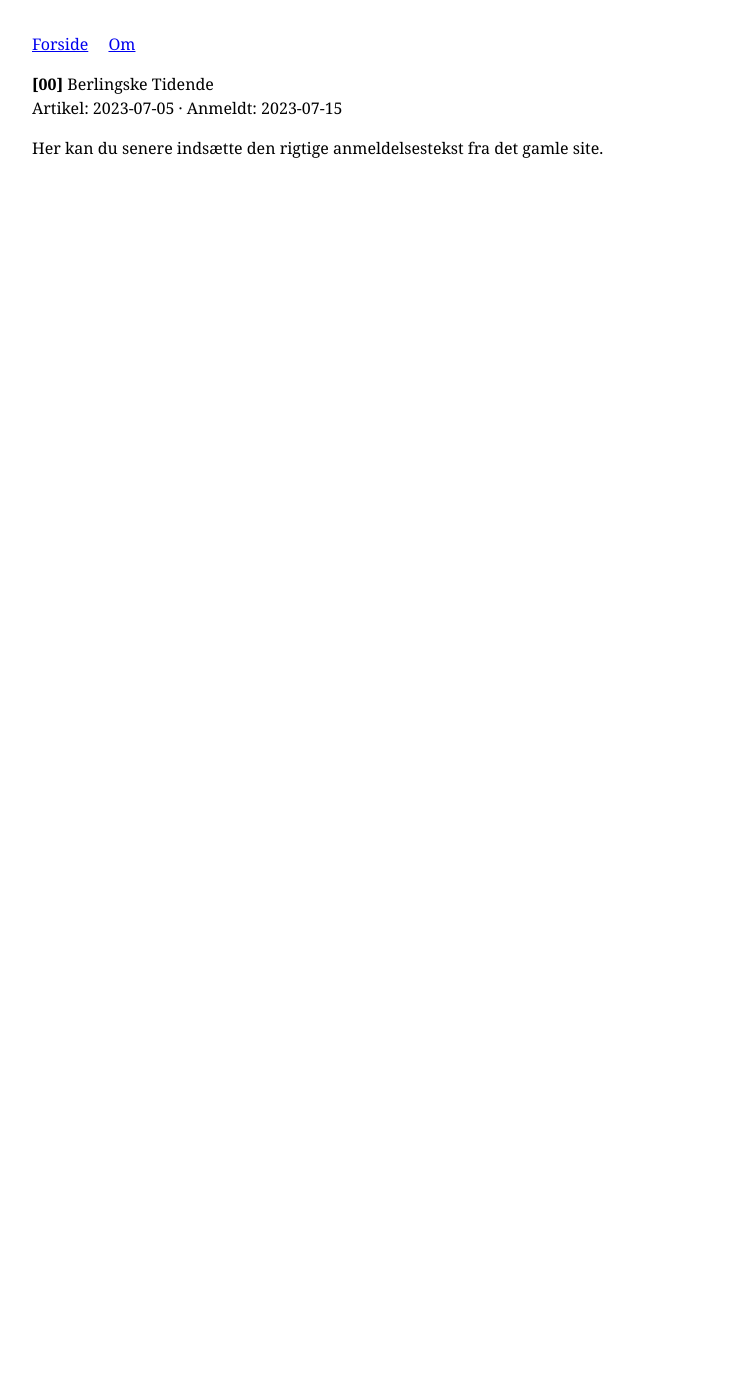
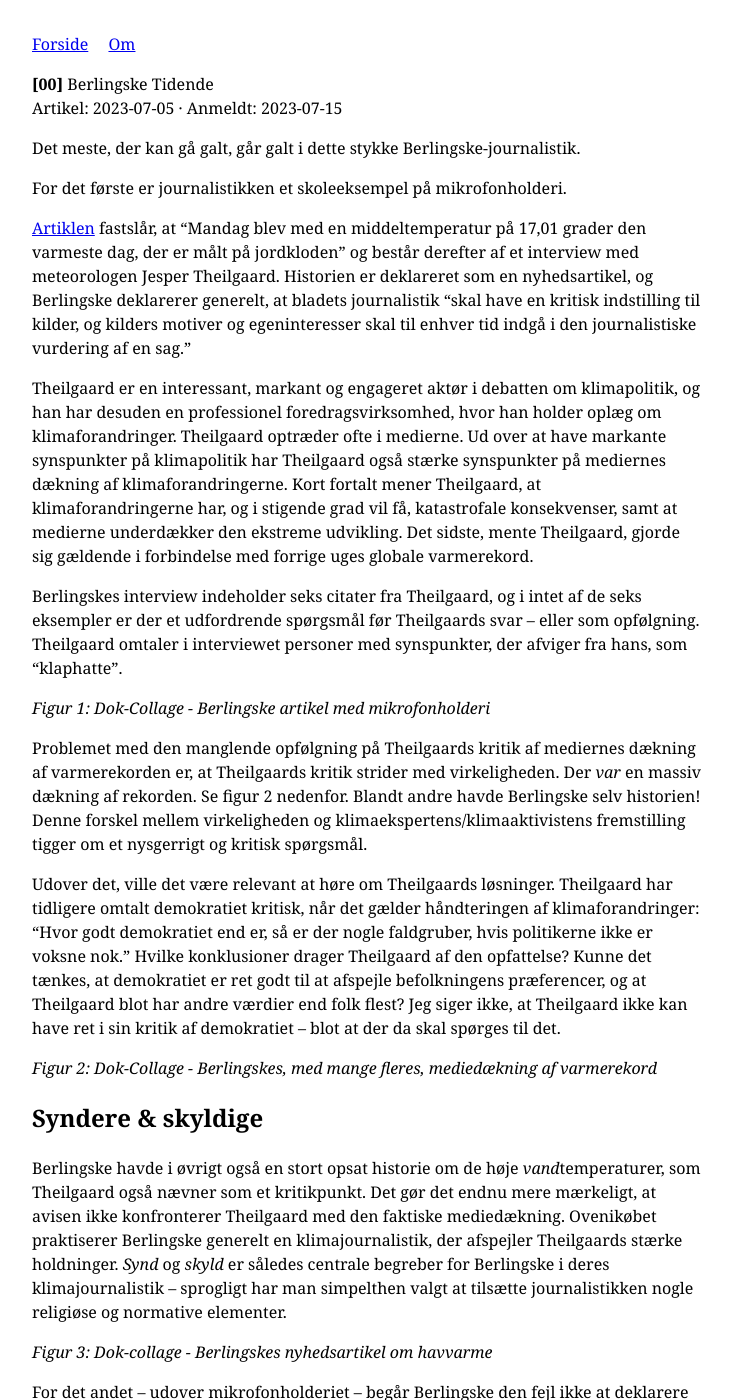
Before and after one commit to MichaelOAppel/OmJournalistik, a Jekyll site: the page built from _posts/2023-07-15-berlingske-graf.md, in a window 1280 px wide and 1400 px high. Shown: the whole window, without its empty margins (272-1004 px from the left). Built offline with Jekyll 4.4.1, drawn with Linux system fonts in a browser that asks for light colours; our own code applies the rules of GitHub Pages for plain Markdown files; some of the changed text lies outside the part shown.

Commit message:
Update 2023-07-15-berlingske-graf.md

```diff
--- a/_posts/2023-07-15-berlingske-graf.md
+++ b/_posts/2023-07-15-berlingske-graf.md
@@ -9,4 +10,42 @@ anmeldt: 2023-07-15
 **[{{ page.karakter }}]** {{ page.medie }}
 Artikel: {{ page.artikel_dato }} · Anmeldt: {{ page.anmeldt }}
 
-Her kan du senere indsætte den rigtige anmeldelsestekst fra det gamle site.
+Det meste, der kan gå galt, går galt i dette stykke Berlingske-journalistik.
+
+For det første er journalistikken et skoleeksempel på mikrofonholderi.
+
+[Artiklen](https://www.berlingske.dk/samfund/tirsdag-blev-der-skrevet-verdenshistorie-nu-bekymrer-den-her-graf) fastslår, at “Mandag blev med en middeltemperatur på 17,01 grader den varmeste dag, der er målt på jordkloden” og består derefter af et interview med meteorologen Jesper Theilgaard. Historien er deklareret som en nyhedsartikel, og Berlingske deklarerer generelt, at bladets journalistik “skal have en kritisk indstilling til kilder, og kilders motiver og egeninteresser skal til enhver tid indgå i den journalistiske vurdering af en sag.”
+
+Theilgaard er en interessant, markant og engageret aktør i debatten om klimapolitik, og han har desuden en professionel foredragsvirksomhed, hvor han holder oplæg om klimaforandringer. Theilgaard optræder ofte i medierne. Ud over at have markante synspunkter på klimapolitik har Theilgaard også stærke synspunkter på mediernes dækning af klimaforandringerne. Kort fortalt mener Theilgaard, at klimaforandringerne har, og i stigende grad vil få, katastrofale konsekvenser, samt at medierne underdækker den ekstreme udvikling. Det sidste, mente Theilgaard, gjorde sig gældende i forbindelse med forrige uges globale varmerekord.
+
+Berlingskes interview indeholder seks citater fra Theilgaard, og i intet af de seks eksempler er der et udfordrende spørgsmål før Theilgaards svar – eller som opfølgning. Theilgaard omtaler i interviewet personer med synspunkter, der afviger fra hans, som “klaphatte”.
+
+*Figur 1: Dok-Collage - Berlingske artikel med mikrofonholderi*
+
+Problemet med den manglende opfølgning på Theilgaards kritik af mediernes dækning af varmerekorden er, at Theilgaards kritik strider med virkeligheden. Der *var* en massiv dækning af rekorden. Se figur 2 nedenfor. Blandt andre havde Berlingske selv historien! Denne forskel mellem virkeligheden og klimaekspertens/klimaaktivistens fremstilling tigger om et nysgerrigt og kritisk spørgsmål.
+
+Udover det, ville det være relevant at høre om Theilgaards løsninger. Theilgaard har tidligere omtalt demokratiet kritisk, når det gælder håndteringen af klimaforandringer: “Hvor godt demokratiet end er, så er der nogle faldgruber, hvis politikerne ikke er voksne nok.” Hvilke konklusioner drager Theilgaard af den opfattelse? Kunne det tænkes, at demokratiet er ret godt til at afspejle befolkningens præferencer, og at Theilgaard blot har andre værdier end folk flest? Jeg siger ikke, at Theilgaard ikke kan have ret i sin kritik af demokratiet – blot at der da skal spørges til det.
+
+*Figur 2: Dok-Collage - Berlingskes, med mange fleres, mediedækning af varmerekord*
+
+## Syndere & skyldige
+
+Berlingske havde i øvrigt også en stort opsat historie om de høje *vand*temperaturer, som Theilgaard også nævner som et kritikpunkt. Det gør det endnu mere mærkeligt, at avisen ikke konfronterer Theilgaard med den faktiske mediedækning. Ovenikøbet praktiserer Berlingske generelt en klimajournalistik, der afspejler Theilgaards stærke holdninger. *Synd* og *skyld* er således centrale begreber for Berlingske i deres klimajournalistik – sprogligt har man simpelthen valgt at tilsætte journalistikken nogle religiøse og normative elementer.
+
+*Figur 3: Dok-collage - Berlingskes nyhedsartikel om havvarme*
+
+For det andet – udover mikrofonholderiet – begår Berlingske den fejl ikke at deklarere Jesper Theilgaard korrekt.
+
+Overskriften henviser til “forskere” og Theilgaard præsenteres som “klimaekspert”. Theilgaard markedsfører i sin foredragsvirksomhed også sig selv som “klimaekspert”. Det er fint nok, men avisen burde *også* have oplyst Theilgaards markante engagement i “klimakampen” og nævnt hans professionelle foredragsvirksomhed. Ikke fordi engagementet diskvalificerer Theilgaards aktuelle vurderinger, men fordi det er relevant for læserne at vide, at kilden ud over at have en objektiv faglig interesse (forsker/ekspert-prædikatet) *også* har haft og fortsat har et meget stærkt politisk engagement.
+
+## Hvorfor mikrofonholderi?
+
+Berlingske udvikler sig i disse år til en avis med holdningsbåret journalistik. Mit gæt er, at denne artikels mikrofonholden skal ses i den sammenhæng.
+
+Berlingske ville ikke publicere en lignende ukritisk artikel med eksempelvis en Bjørn Lomborg – simpelthen fordi Lomborgs vurderinger ikke passer med Berlingskes. Omvendt for Theilgaards holdninger, der passer godt med det politiske tyngdepunkt på Berlingeren. Og derfor undertrykker man i det aktuelle eksempel journalistisk nysgerrighed og agerer i stedet megafon for et synspunkt, som man sympatiserer med.
+
+I det konkrete tilfælde opstår så den ironiske tvist, at man også agerer megafon for en medie-kritik, der – uberettiget – rammer Berlingske selv. Uberettiget, for Berlingske havde dækket varmerekorderne intensivt. Og med den nærmest religiøse nidkærhed, der kendetegner Berlingskes klimajournalistik.
+
+## At deklarere eller ikke at deklarere
+
+Det er ikke i sig selv et problem, at medier går over til en holdningsbaseret journalistik. Slet ikke. Der findes fremragende holdningsjournalistik. Men det er et problem, når man ikke deklarerer det. Og det er et endnu større problem, når man ikke alene undlader at deklarere sin holdningsjournalistik, men ligefrem fejldeklarerer den som kritisk og upartisk. Berlingske burde tone rent flag.
```
Also changed, not shown: other parts of _posts/2023-07-15-berlingske-graf.md (+1 -0 lines).
